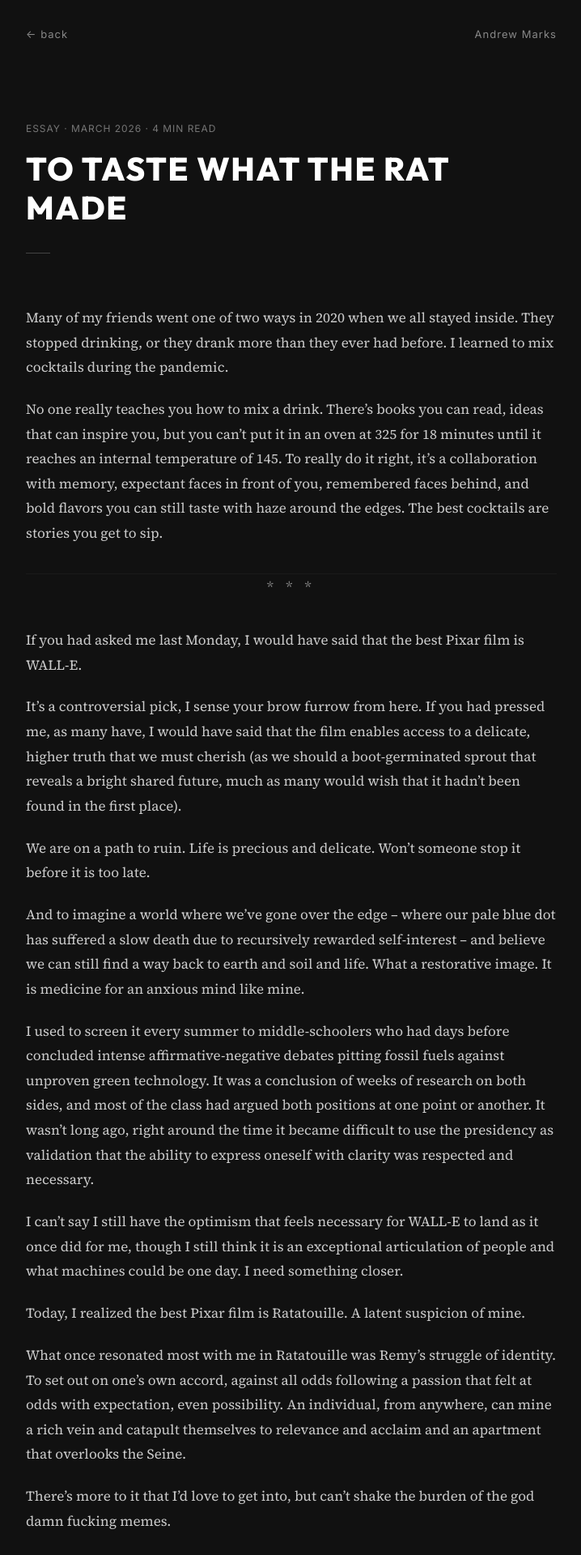
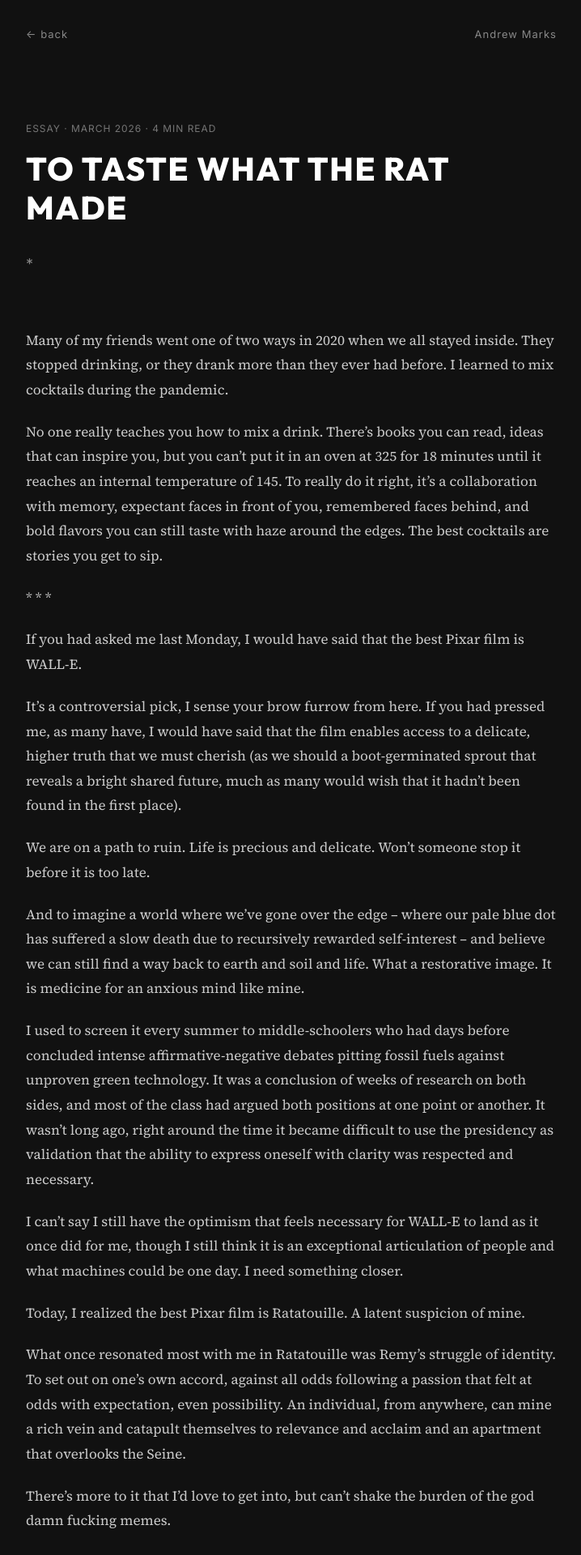
Before and after one commit to AndrewMarks/burribo, a Jekyll site: the page built from _posts/2026-03-24-to-taste-what-the-rat-made.md, in a window 1280 px wide. Shown: the top 1920 px of the page at 81% size, without its empty margins (280-998 px from the left). Built offline with Jekyll 4.4.1, drawn with Linux system fonts in a browser that asks for light colours; nearby versions of some CDN libraries.

Commit message:
Remove all hr elements, use literal * text for section breaks
Co-Authored-By: Claude Opus 4.6 <noreply@anthropic.com>

```diff
--- a/_layouts/post.html
+++ b/_layouts/post.html
@@ -13,7 +13,7 @@ layout: default
       {{ page.category | capitalize }} · {{ page.date | date: "%B %Y" }} · {% assign words = content | number_of_words %}{% assign minutes = words | plus: 199 | divided_by: 200 %}{% if minutes < 1 %}{% assign minutes = 1 %}{% endif %}{{ minutes }} min read
     </span>
     <h1 class="post-page__title">{{ page.title }}</h1>
-    <hr class="post-page__rule">
+    <span class="post-page__separator">*</span>
   </header>
 
   <div class="post-page__body">
--- a/_posts/2026-03-24-to-taste-what-the-rat-made.md
+++ b/_posts/2026-03-24-to-taste-what-the-rat-made.md
@@ -10,7 +10,7 @@ Many of my friends went one of two ways in 2020 when we all stayed inside. They
 
 No one really teaches you how to mix a drink. There's books you can read, ideas that can inspire you, but you can't put it in an oven at 325 for 18 minutes until it reaches an internal temperature of 145. To really do it right, it's a collaboration with memory, expectant faces in front of you, remembered faces behind, and bold flavors you can still taste with haze around the edges. The best cocktails are stories you get to sip.
 
----
+\* \* \*
 
 If you had asked me last Monday, I would have said that the best Pixar film is WALL-E.
 
@@ -34,7 +34,7 @@ Nobody I've met has puppet raccoons on their head, we're not subject to tyrannou
 
 I feel like Ratatouille has entered a collective distortive memory. Maybe a little like the daiquiri: rum, lime, and sugar muddled -- not strawberry syrup and ice and ninja blenders. A stiff drink is memory and experience.
 
----
+\* \* \*
 
 To make anything great, we must deeply understand the work that has come before. A negroni is gin, campari, and sweet vermouth -- and it has been since 1919. Bold, sexy innovations fade to be classics eventually. Give it a twist, substitute campari for aperol you devil. The twist only draws breath if you know what you're remixing, if you've tasted the original enough times that the substitution isn't a guess but your point of view grounded in some other experience that -- if all goes perfectly right -- you might just impart with a sip.
 
--- a/assets/css/main.scss
+++ b/assets/css/main.scss
@@ -1294,12 +1294,11 @@ section {
   margin-bottom: var(--space-md);
 }
 
-.post-page__rule {
-  border: none;
-  height: 1px;
-  background: #444;
+.post-page__separator {
+  display: block;
+  color: #888;
+  font-size: 18px;
   margin-bottom: var(--space-lg);
-  width: 30px;
 }
 
 .post-page__body {
@@ -1362,20 +1361,6 @@ section {
     margin-bottom: 0.5em;
   }
 
-  hr {
-    all: unset;
-    display: block;
-    margin: 2.5em 0;
-    text-align: center;
-
-    &::after {
-      content: '* * *';
-      color: #888;
-      font-size: 18px;
-      letter-spacing: 0.3em;
-    }
-  }
-
   blockquote {
     margin: 1.5em 0;
     padding: var(--space-sm) var(--space-md);
```
